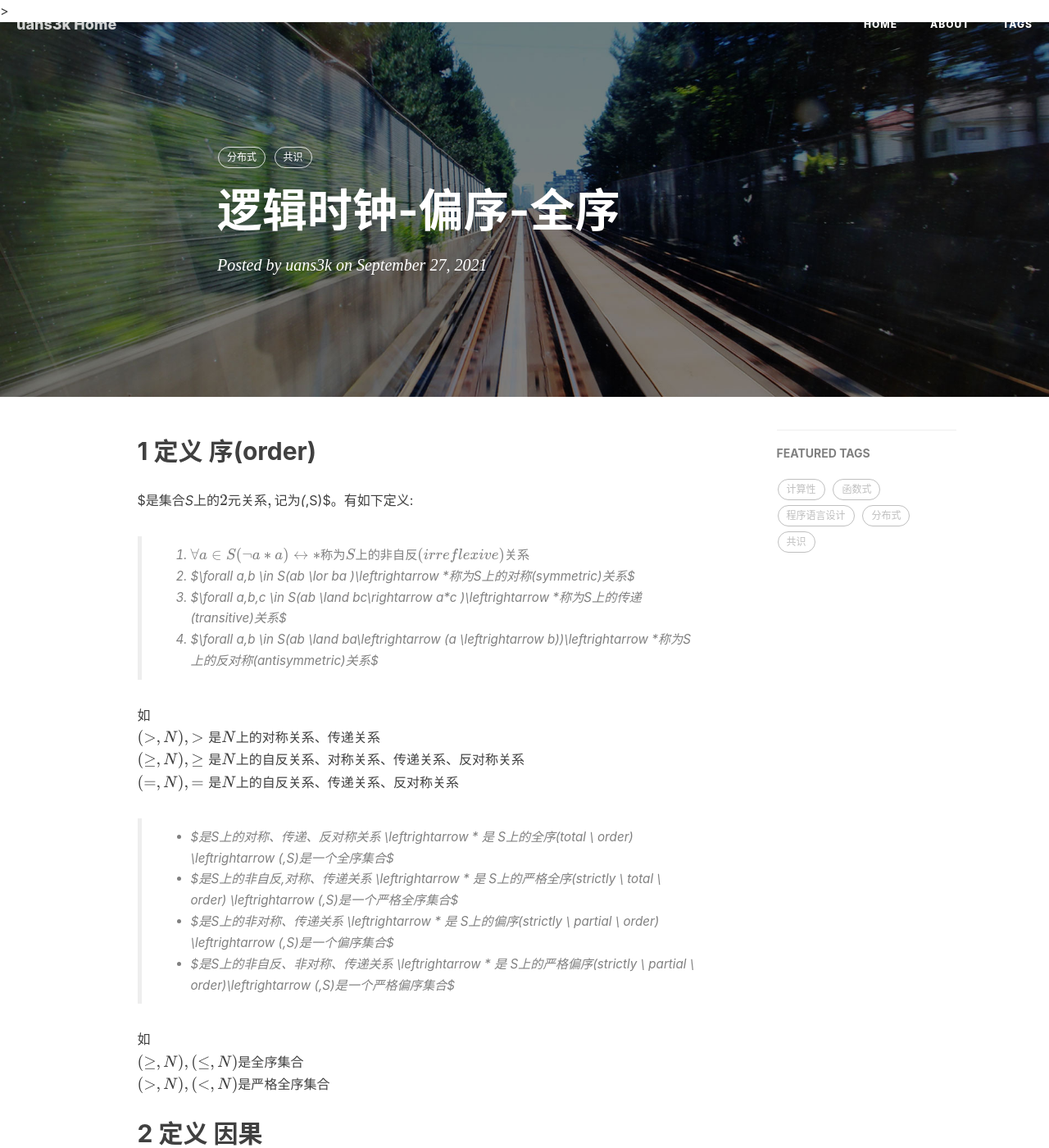
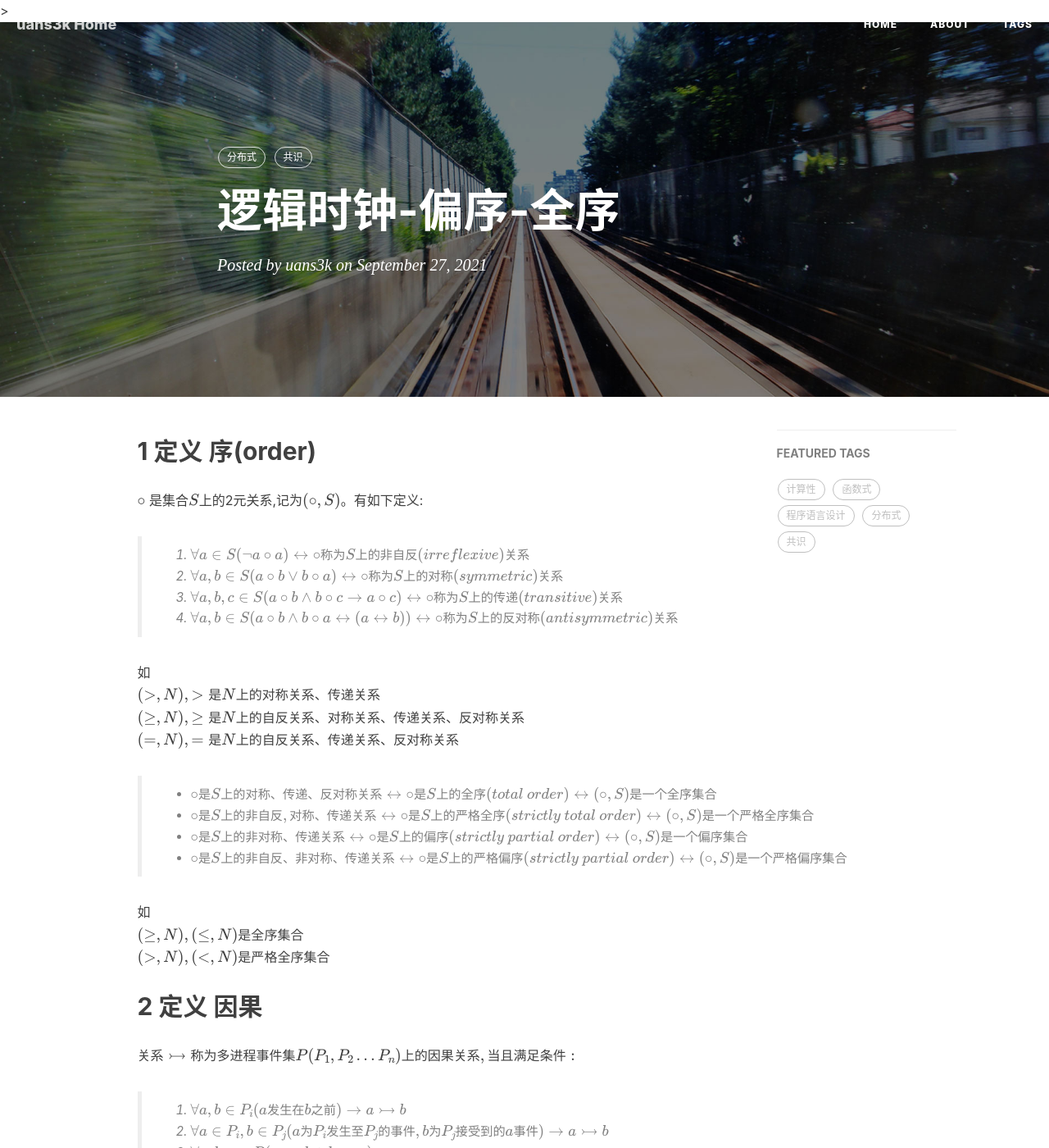
Before and after one commit to uans3k/uans3k.github.io, a Jekyll site: the page built from _posts/2021-9-27-逻辑时钟-偏序-全序.markdown, in a window 1280 px wide and 1400 px high. Shown: the whole window at 82% size. Built offline with Jekyll 4.4.1, drawn with Linux system fonts in a browser that asks for light colours; nearby versions of some CDN libraries; comment, search, counter and statistics services are not loaded.

Commit message:
fix : fix dot

```diff
--- a/_posts/2021-9-27-逻辑时钟-偏序-全序.markdown
+++ b/_posts/2021-9-27-逻辑时钟-偏序-全序.markdown
@@ -10,21 +10,21 @@ tags:
 ---
 
 ## 1 定义 序(order)
-$*$ 是集合$S$上的2元关系,记为$(*,S)$。有如下定义:
->1. $\forall a \in S(\neg a*a) \leftrightarrow *称为S上的非自反(irreflexive)关系$
->2. $\forall a,b \in S(a*b \lor b*a )\leftrightarrow *称为S上的对称(symmetric)关系$
->3. $\forall a,b,c \in S(a*b \land b*c\rightarrow a*c )\leftrightarrow *称为S上的传递(transitive)关系$
->4. $\forall a,b \in S(a*b \land b*a\leftrightarrow (a \leftrightarrow b))\leftrightarrow *称为S上的反对称(antisymmetric)关系$
+$\circ$ 是集合$S$上的2元关系,记为$(\circ,S)$。有如下定义:
+> 1. $\forall a \in S(\neg a \circ a) \leftrightarrow \circ 称为S上的非自反(irreflexive)关系$
+> 2. $\forall a,b \in S(a \circ b \lor b \circ a)\leftrightarrow \circ 称为S上的对称(symmetric)关系$
+> 3. $\forall a,b,c \in S(a \circ b \land b \circ c\rightarrow a \circ c )\leftrightarrow \circ 称为S上的传递(transitive)关系$
+> 4. $\forall a,b \in S(a \circ b \land b \circ a\leftrightarrow (a \leftrightarrow b))\leftrightarrow \circ 称为S上的反对称(antisymmetric)关系$
 
 如
 $(>,N),>是N上的对称关系、传递关系$
 $(\ge,N),\ge 是N上的自反关系、对称关系、传递关系、反对称关系$
 $(=,N),=是N上的自反关系、传递关系、反对称关系$
 
->- $*是S上的对称、传递、反对称关系 \leftrightarrow * 是 S上的全序(total \  order) \leftrightarrow (*,S)是一个全序集合$
->- $*是S上的非自反,对称、传递关系 \leftrightarrow * 是 S上的严格全序(strictly \ total \  order) \leftrightarrow (*,S)是一个严格全序集合$
->- $*是S上的非对称、传递关系 \leftrightarrow * 是 S上的偏序(strictly \ partial \  order) \leftrightarrow (*,S)是一个偏序集合$
->- $*是S上的非自反、非对称、传递关系 \leftrightarrow * 是 S上的严格偏序(strictly \ partial \  order)\leftrightarrow (*,S)是一个严格偏序集合$
+>- $\circ 是S上的对称、传递、反对称关系 \leftrightarrow \circ 是 S上的全序(total \  order) \leftrightarrow (\circ,S)是一个全序集合$
+>- $\circ 是S上的非自反,对称、传递关系 \leftrightarrow \circ 是 S上的严格全序(strictly \ total \  order) \leftrightarrow (\circ,S)是一个严格全序集合$
+>- $\circ 是S上的非对称、传递关系 \leftrightarrow \circ 是 S上的偏序(strictly \ partial \  order) \leftrightarrow (\circ,S)是一个偏序集合$
+>- $\circ 是S上的非自反、非对称、传递关系 \leftrightarrow \circ 是 S上的严格偏序(strictly \ partial \  order)\leftrightarrow (\circ ,S)是一个严格偏序集合$
 
 如
 $(\ge,N),(\le,N)是全序集合$
```
